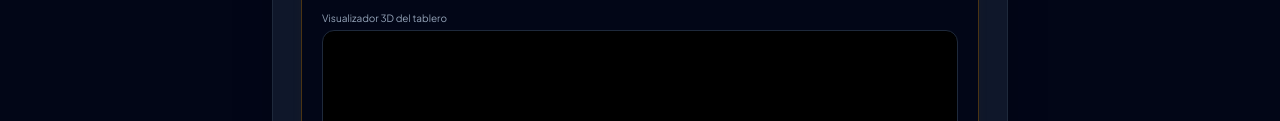
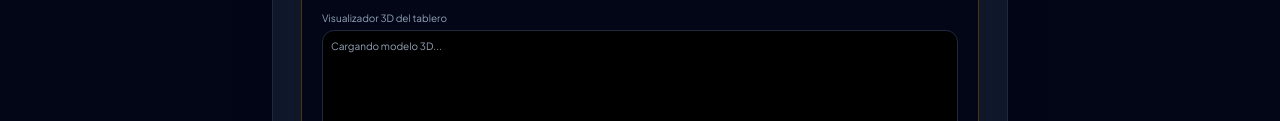
Before and after one commit to electrofaena/Electro.faena.github.io, a plain HTML site: page index.html in a window 1280 px wide. Shown: the part 1679-1800 px from the top of the page. Drawn offline with nearby package versions, Linux system fonts and the light colour scheme.

Commit message:
Update index.html

```diff
--- a/index.html
+++ b/index.html
@@ -365,7 +365,7 @@
                 <div class="mt-4">
                     <label class="block text-[10px] text-slate-400 mb-1">Visualizador 3D del tablero</label>
                     <div id="panel3DWrapper" class="w-full h-72 bg-black rounded-xl border border-slate-800 overflow-hidden">
-                        <!-- canvas inyectado por three.js -->
+                        <div id="panel3DStatus" class="text-[10px] text-slate-400 p-2">Cargando modelo 3D...</div>
                     </div>
                     <p class="text-[10px] text-slate-500 italic mt-2">Interactúa: rotar (arrastrar), zoom (scroll), desplazar (shift + arrastrar).</p>
                 </div>
```
